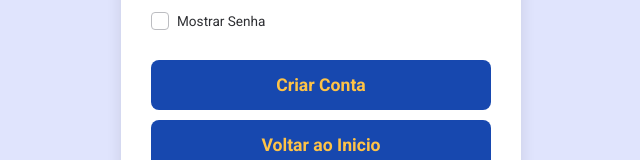
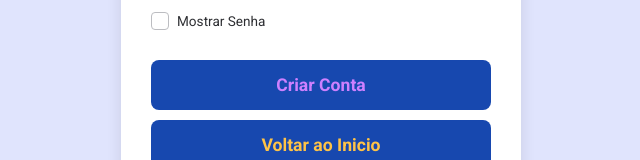
Before and after one commit to ngduran/proftime_front, a plain HTML site: page page/conta.html in a window 1280 px wide. Shown: the part 538-698 px from the top of the page, without its empty margins (319-959 px from the left). Drawn offline with Linux system fonts and the light colour scheme.

Commit message:
Teste cor texto roxo

```diff
--- a/page/conta.html
+++ b/page/conta.html
@@ -55,7 +55,7 @@
                 </div>
 
                 <div class="button-group">
-                    <button type="button" class="cta-button">Criar Conta</button>
+                    <button type="button" class="cta-button" style="color: #ce80ff">Criar Conta</button>
                     <button type="button" class="cta-button" onclick="voltarAoInicio()">Voltar ao Inicio</button>
                 </div>
             </form>
```
